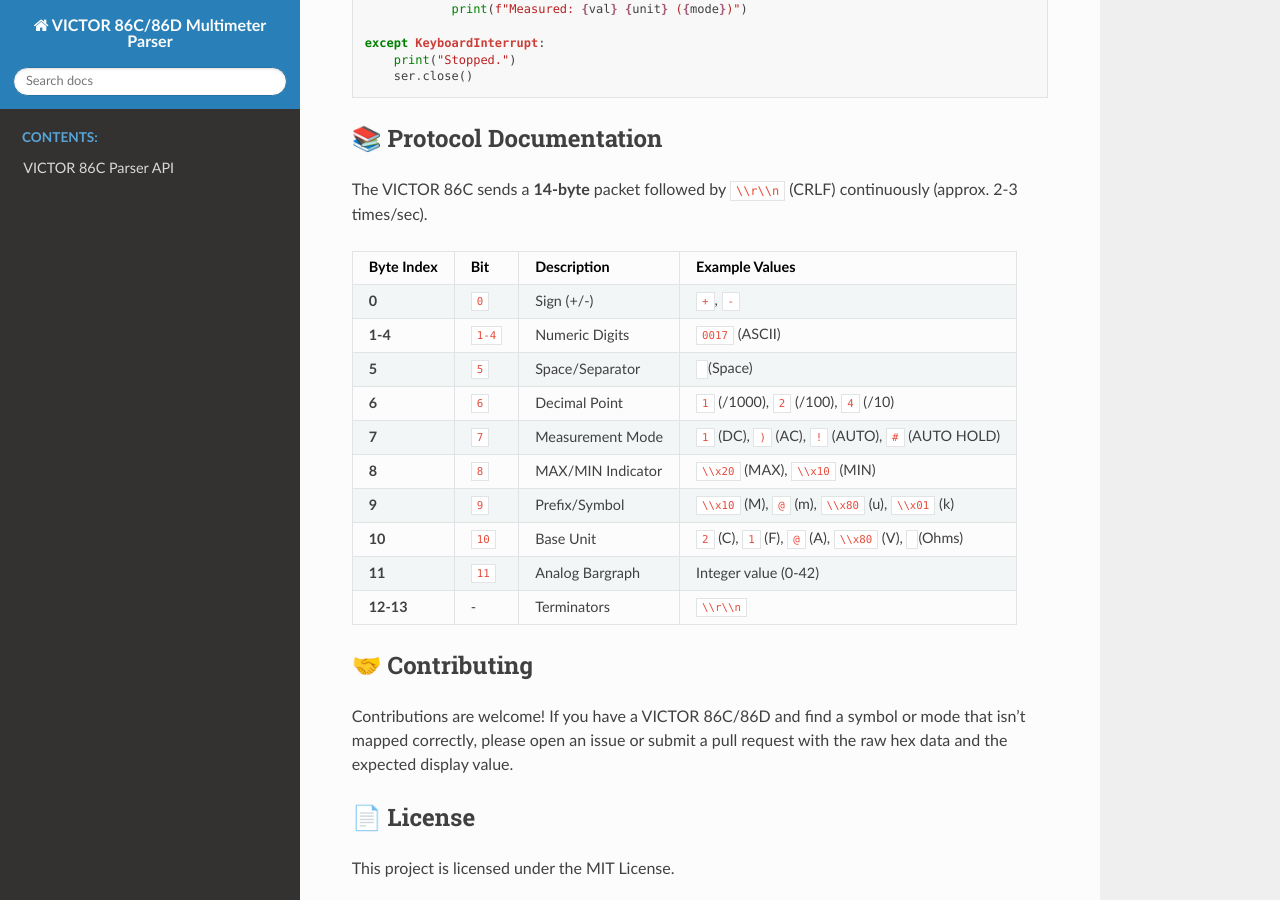
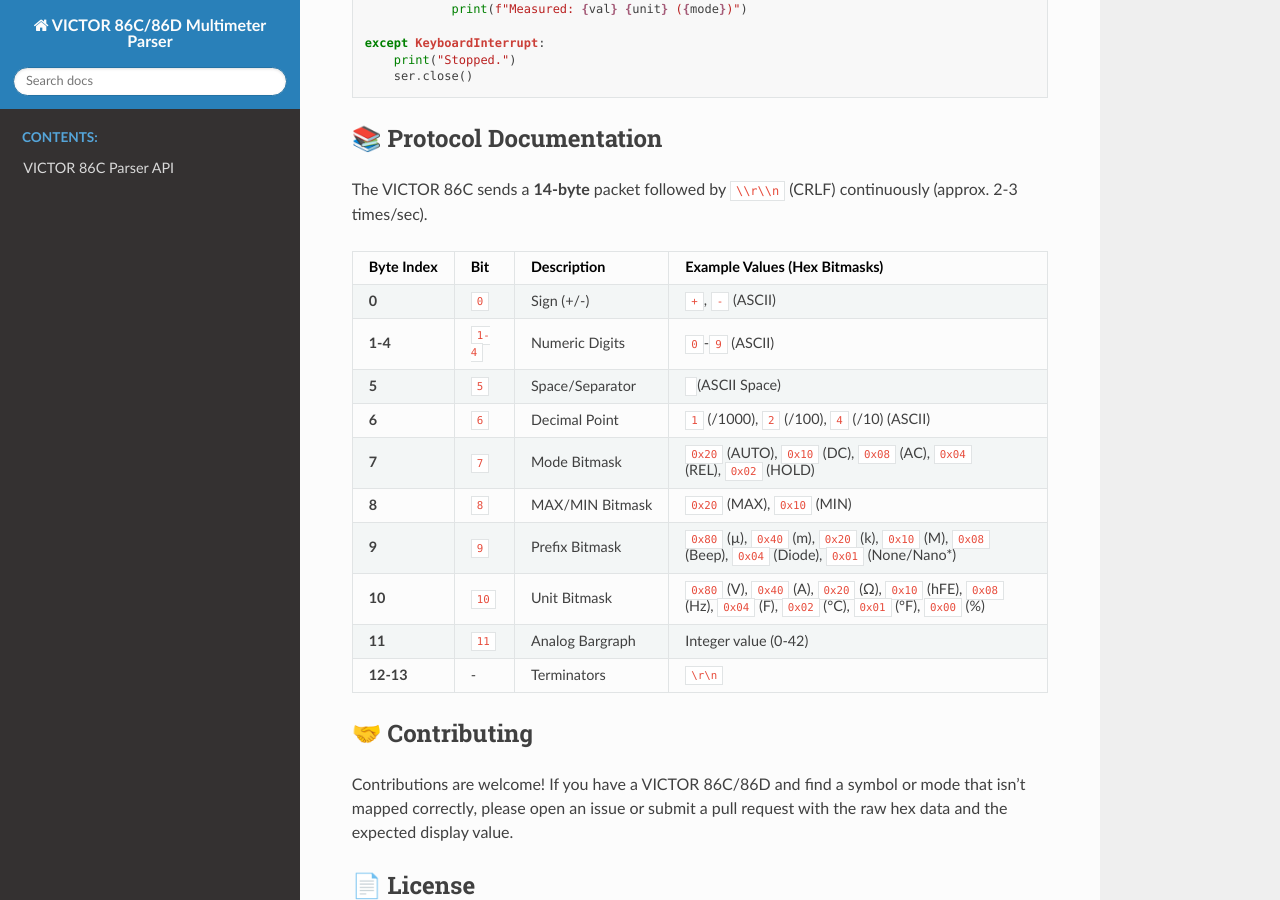
Before and after one commit to Gungsu/victor86c_library, a Sphinx documentation site: the page built from docs/source/README.md, in a window 1280 px wide and 900 px high, scrolled down 1794 px. Built offline with Sphinx 7.4.7 and the Read the Docs theme 3.1.0, drawn with Linux system fonts in a browser that asks for light colours.

```diff
--- a/docs/source/README.md
+++ b/docs/source/README.md
@@ -87,18 +87,18 @@
 
 The VICTOR 86C sends a **14-byte** packet followed by `\\r\\n` (CRLF) continuously (approx. 2-3 times/sec).
 
-| Byte Index | Bit | Description | Example Values |
+| Byte Index | Bit | Description | Example Values (Hex Bitmasks) |
 | :---: | :---: | :--- | :--- |
-| **0** | `0` | Sign (+/-) | `+`, `-` |
-| **1-4** | `1-4` | Numeric Digits | `0017` (ASCII) |
-| **5** | `5` | Space/Separator | ` ` (Space) |
-| **6** | `6` | Decimal Point | `1` (/1000), `2` (/100), `4` (/10) |
-| **7** | `7` | Measurement Mode | `1` (DC), `)` (AC), `!` (AUTO), `#` (AUTO HOLD) |
-| **8** | `8` | MAX/MIN Indicator | `\\x20` (MAX), `\\x10` (MIN) |
-| **9** | `9` | Prefix/Symbol | `\\x10` (M), `@` (m), `\\x80` (u), `\\x01` (k) |
-| **10** | `10` | Base Unit | `2` (C), `1` (F), `@` (A), `\\x80` (V), ` ` (Ohms) |
+| **0** | `0` | Sign (+/-) | `+`, `-` (ASCII) |
+| **1-4** | `1-4` | Numeric Digits | `0`-`9` (ASCII) |
+| **5** | `5` | Space/Separator | ` ` (ASCII Space) |
+| **6** | `6` | Decimal Point | `1` (/1000), `2` (/100), `4` (/10) (ASCII) |
+| **7** | `7` | Mode Bitmask | `0x20` (AUTO), `0x10` (DC), `0x08` (AC), `0x04` (REL), `0x02` (HOLD) |
+| **8** | `8` | MAX/MIN Bitmask | `0x20` (MAX), `0x10` (MIN) |
+| **9** | `9` | Prefix Bitmask | `0x80` (µ), `0x40` (m), `0x20` (k), `0x10` (M), `0x08` (Beep), `0x04` (Diode), `0x01` (None/Nano*) |
+| **10** | `10` | Unit Bitmask | `0x80` (V), `0x40` (A), `0x20` (Ω), `0x10` (hFE), `0x08` (Hz), `0x04` (F), `0x02` (°C), `0x01` (°F), `0x00` (%) |
 | **11** | `11` | Analog Bargraph | Integer value (0-42) |
-| **12-13** | - | Terminators | `\\r\\n` |
+| **12-13** | - | Terminators | `\r\n` |
 
 ## 🤝 Contributing
 
--- a/setup.py
+++ b/setup.py
@@ -9,7 +9,7 @@
 
 setup(
     name='victor86c_parser',
-    version='1.0.1.1',
+    version='1.0.2',
     description='Biblioteca Python para decodificar o protocolo de comunicação serial do multímetro VICTOR 86C/86D.',
     long_description=long_description,
     long_description_content_type="text/markdown",
```
Also changed, not shown: 9 other files.
